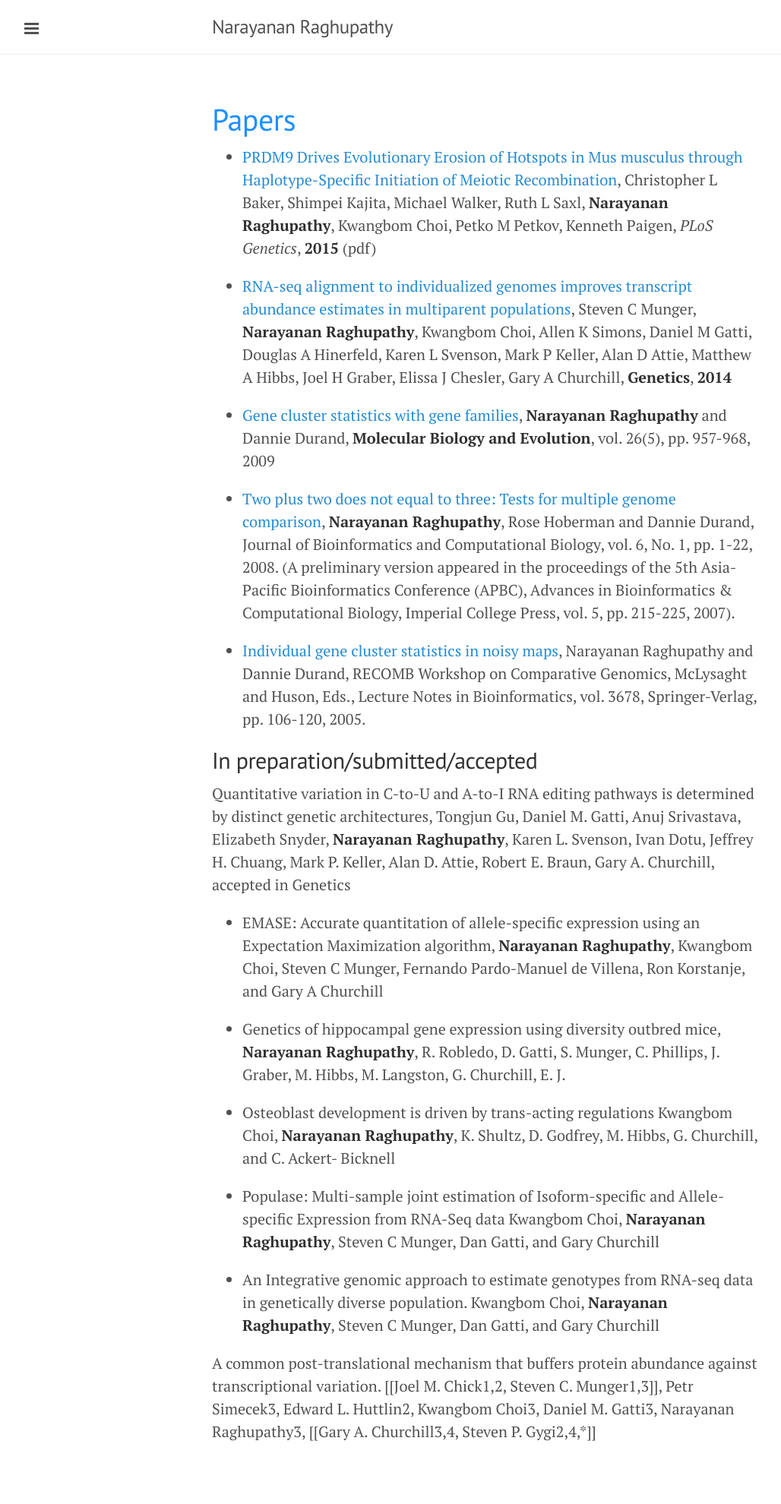
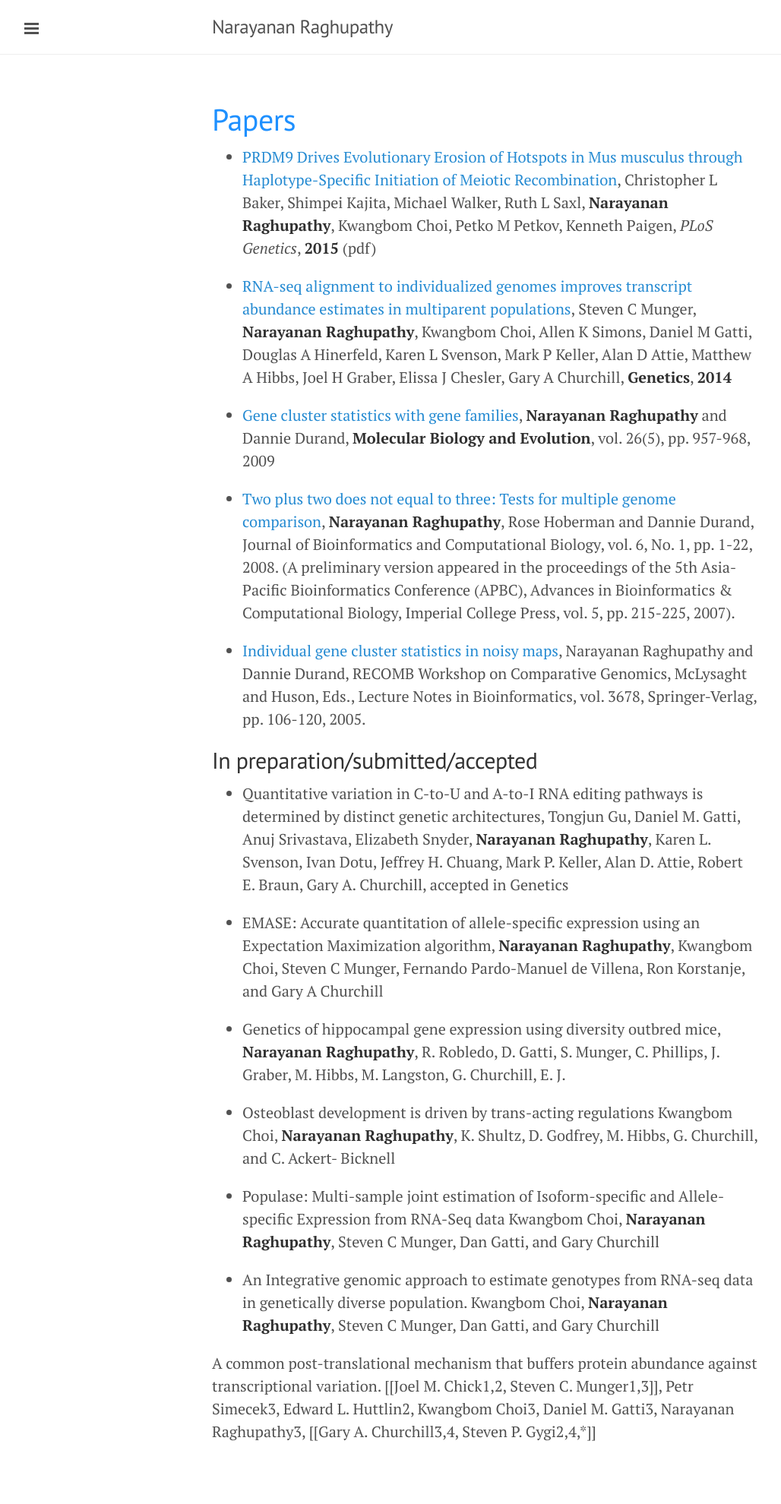
Before and after one commit to narayananr/narayananr.github.io, a Jekyll site: the page built from papers.md, in a window 1280 px wide. Shown: the whole page at 76% size, without its empty margins (1-1029 px from the left). Built offline with Jekyll 4.4.1, drawn with Linux system fonts in a browser that asks for light colours; Markdown is read by kramdown in place of the engine named in the settings.

```diff
--- a/papers.md
+++ b/papers.md
@@ -14,7 +14,8 @@ title: <font color="DodgerBlue">Papers</font>
 * [Individual gene cluster statistics in noisy maps](http://repository.cmu.edu/cgi/viewcontent.cgi?article=1035&context=biology), Narayanan Raghupathy and Dannie Durand, RECOMB Workshop on Comparative Genomics, McLysaght and Huson, Eds., Lecture Notes in Bioinformatics, vol. 3678, Springer-Verlag, pp. 106-120, 2005.
 
 ## In preparation/submitted/accepted
-Quantitative variation in C-to-U and A-to-I RNA editing pathways is determined by distinct genetic architectures, Tongjun Gu, Daniel M. Gatti, Anuj Srivastava, Elizabeth Snyder, **Narayanan Raghupathy**, Karen L. Svenson, Ivan Dotu, Jeffrey H. Chuang, Mark P. Keller, Alan D. Attie, Robert E. Braun, Gary A. Churchill, accepted in Genetics
+
+* Quantitative variation in C-to-U and A-to-I RNA editing pathways is determined by distinct genetic architectures, Tongjun Gu, Daniel M. Gatti, Anuj Srivastava, Elizabeth Snyder, **Narayanan Raghupathy**, Karen L. Svenson, Ivan Dotu, Jeffrey H. Chuang, Mark P. Keller, Alan D. Attie, Robert E. Braun, Gary A. Churchill, accepted in Genetics
 
 * EMASE: Accurate quantitation of allele-specific expression using an Expectation Maximization algorithm, **Narayanan Raghupathy**, Kwangbom Choi, Steven C Munger, Fernando Pardo-Manuel de Villena, Ron Korstanje, and Gary A Churchill
 
```
